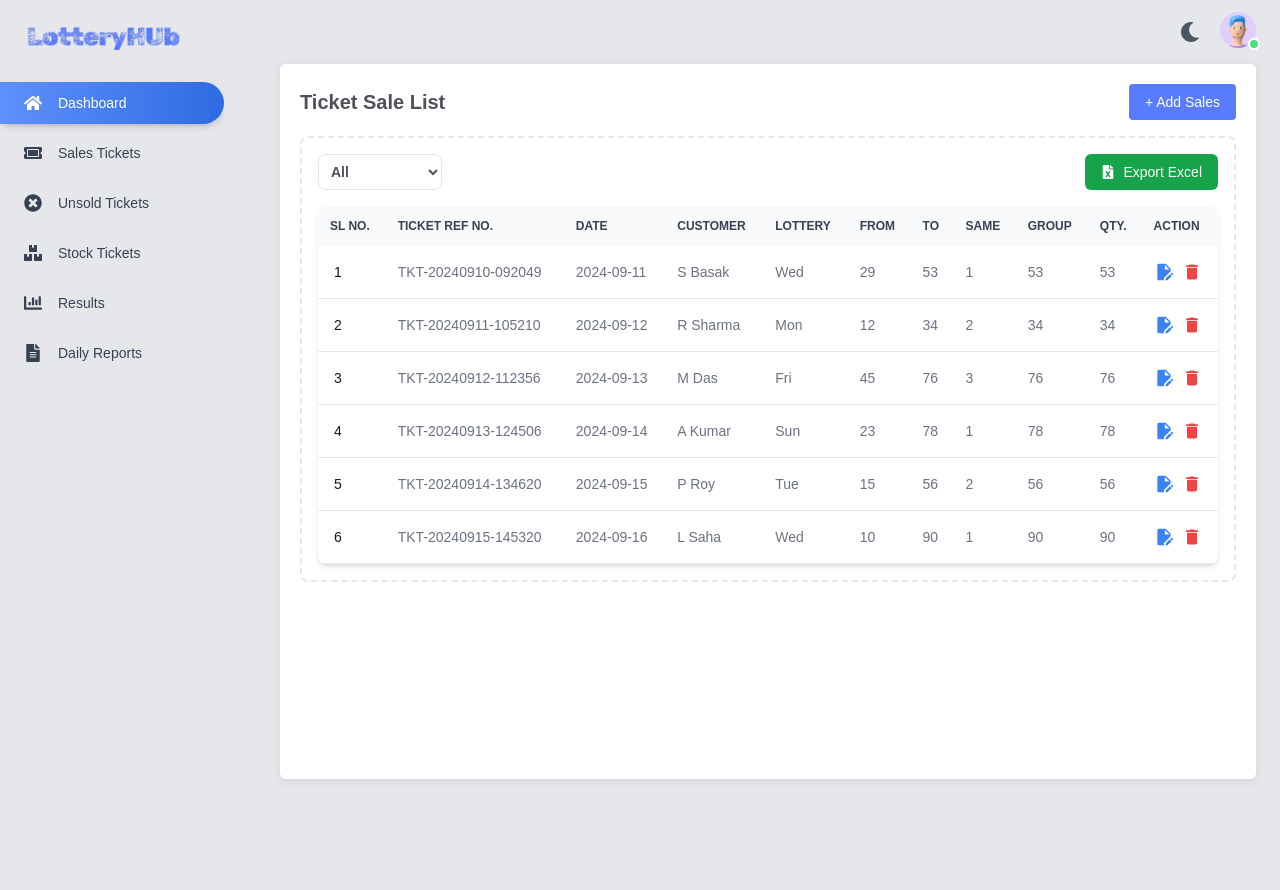
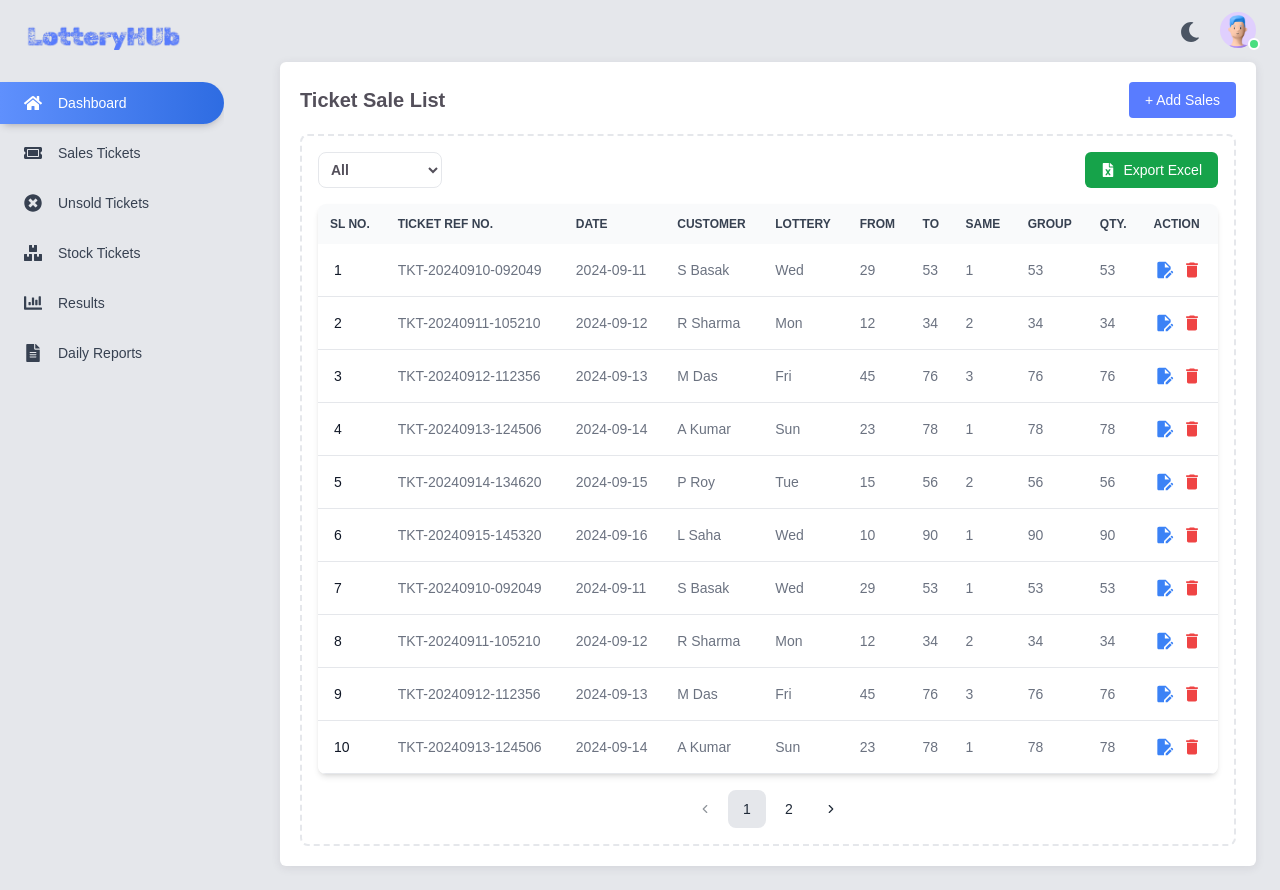
Before and after one commit to supimione/sales-analytics-ui, a Next.js app: page /sales in a window 1280 px wide. Before the commit the page ends 803 px from the top, so only its background shows below. Built offline with nearby package versions, Linux system fonts and the light colour scheme.

Commit message:
implemented the pagination and header area make relative

```diff
--- a/src/app/layout.js
+++ b/src/app/layout.js
@@ -43,7 +43,7 @@ export default function RootLayout({ children }) {
       <body>
         <Sidebar sidebarOpen={sidebarOpen} />
         <Header sidebarToggle={handleSidebarToggle} />
-        <main className="ml-0 lg:ml-64 p-6 mt-10">
+        <main className="ml-0 lg:ml-64 pb-6 px-6">
           <div className="bg-white main-min-height text-[rgba(58,53,65,0.87)] transition-shadow duration-300 ease-[cubic-bezier(0.4,0,0.2,1)] rounded-md shadow-[0px_2px_10px_0px_rgba(58,53,65,0.1)]">
             {children}
           </div>
--- a/src/app/sales/page.js
+++ b/src/app/sales/page.js
@@ -78,6 +78,78 @@ export default function Home() {
       },
       {
         id: 6,
+        ticketRef: "TKT-20240915-145320",
+        date: "2024-09-16",
+        customer: "L Saha",
+        lottery: "Wed",
+        from: "10",
+        to: "90",
+        same: "1",
+        group: "90",
+        ticketQty: 90,
+      },
+      {
+        id: 7,
+        ticketRef: "TKT-20240910-092049",
+        date: "2024-09-11",
+        customer: "S Basak",
+        lottery: "Wed",
+        from: "29",
+        to: "53",
+        same: "1",
+        group: "53",
+        ticketQty: 53,
+      },
+      {
+        id: 8,
+        ticketRef: "TKT-20240911-105210",
+        date: "2024-09-12",
+        customer: "R Sharma",
+        lottery: "Mon",
+        from: "12",
+        to: "34",
+        same: "2",
+        group: "34",
+        ticketQty: 34,
+      },
+      {
+        id: 9,
+        ticketRef: "TKT-20240912-112356",
+        date: "2024-09-13",
+        customer: "M Das",
+        lottery: "Fri",
+        from: "45",
+        to: "76",
+        same: "3",
+        group: "76",
+        ticketQty: 76,
+      },
+      {
+        id: 10,
+        ticketRef: "TKT-20240913-124506",
+        date: "2024-09-14",
+        customer: "A Kumar",
+        lottery: "Sun",
+        from: "23",
+        to: "78",
+        same: "1",
+        group: "78",
+        ticketQty: 78,
+      },
+      {
+        id: 11,
+        ticketRef: "TKT-20240914-134620",
+        date: "2024-09-15",
+        customer: "P Roy",
+        lottery: "Tue",
+        from: "15",
+        to: "56",
+        same: "2",
+        group: "56",
+        ticketQty: 56,
+      },
+      {
+        id: 12,
         ticketRef: "TKT-20240915-145320",
         date: "2024-09-16",
         customer: "L Saha",
--- a/src/components/Header.js
+++ b/src/components/Header.js
@@ -10,7 +10,7 @@ import { FaKey, FaSignOutAlt, FaSun, FaMoon } from "react-icons/fa";
 export default function Header({ sidebarToggle }) {
   const dropdownRef = useRef(null);
   const [isUserMenuOpen, setIsUserMenuOpen] = useState(false);
-  const [isDarkMode, setIsDarkMode] = useState(false); // State for dark/light mode
+  const [isDarkMode, setIsDarkMode] = useState(false);
 
   const toggleUserMenu = () => {
     setIsUserMenuOpen(!isUserMenuOpen);
@@ -44,7 +44,7 @@ export default function Header({ sidebarToggle }) {
   }, [isUserMenuOpen, isDarkMode]);
 
   return (
-    <nav className="fixed top-0 w-full">
+    <nav className="w-full">
       <div className="px-6 py-3 flex items-center justify-between">
         <div className="flex items-center justify-start rtl:justify-end">
           <button
@@ -96,7 +96,7 @@ export default function Header({ sidebarToggle }) {
         {/* User menu dropdown */}
         <div
           ref={dropdownRef}
-          className={`absolute right-6 top-14 w-48 bg-white divide-y divide-gray-100 rounded shadow-lg dark:bg-gray-700 dark:divide-gray-600 transform transition-transform duration-300 ${
+          className={`absolute right-6 top-14 w-48 z-40 bg-white divide-y divide-gray-100 rounded shadow-lg dark:bg-gray-700 dark:divide-gray-600 transform transition-transform duration-300 ${
             isUserMenuOpen
               ? "scale-100 opacity-100"
               : "scale-95 opacity-0 pointer-events-none"
--- a/src/components/SalesList.js
+++ b/src/components/SalesList.js
@@ -1,6 +1,6 @@
 "use client";
 
-import React from "react";
+import React, { useState } from "react";
 import { FaFileExcel } from "react-icons/fa";
 import { MdDelete, MdEditDocument } from "react-icons/md";
 import masterData from "@/data/masterData.json";
@@ -14,6 +14,20 @@ export default function SalesList({
   onEdit,
   onDelete,
 }) {
+  const [currentPage, setCurrentPage] = useState(1);
+
+  const itemsPerPage = 10;
+  const totalPages = Math.ceil(tableData.length / itemsPerPage);
+
+  const currentItems = tableData.slice(
+    (currentPage - 1) * itemsPerPage,
+    currentPage * itemsPerPage
+  );
+
+  const handlePageChange = (page) => {
+    setCurrentPage(page);
+  };
+
   return (
     <>
       <div className="p-4 mt-4 border-2 border-gray-200 border-dashed rounded-lg dark:border-gray-700">
@@ -52,9 +66,9 @@ export default function SalesList({
                 ))}
               </tr>
             </thead>
-            {tableData?.length > 0 ? (
+            {currentItems.length > 0 ? (
               <tbody>
-                {tableData.map((item, index) => (
+                {currentItems.map((item, index) => (
                   <tr
                     key={item.id}
                     className="bg-white border-b dark:bg-gray-800 dark:border-gray-700"
@@ -63,7 +77,7 @@ export default function SalesList({
                       scope="row"
                       className="px-4 py-4 font-medium text-gray-900 whitespace-nowrap dark:text-white"
                     >
-                      {index + 1}
+                      {(currentPage - 1) * itemsPerPage + index + 1}
                     </th>
                     {Object.keys(item).map((key) => {
                       if (key !== "id") {
@@ -102,6 +116,79 @@ export default function SalesList({
             )}
           </table>
         </div>
+
+        {totalPages > 1 && (
+          <nav
+            className="flex justify-center items-center gap-x-1 mt-4"
+            aria-label="Pagination"
+          >
+            <button
+              type="button"
+              className="min-h-[38px] min-w-[38px] py-2 px-2.5 inline-flex justify-center items-center gap-x-2 text-sm rounded-lg text-gray-800 hover:bg-gray-100 focus:outline-none focus:bg-gray-100 disabled:opacity-50 disabled:pointer-events-none dark:text-white dark:hover:bg-white/10 dark:focus:bg-white/10"
+              aria-label="Previous"
+              onClick={() => handlePageChange(currentPage - 1)}
+              disabled={currentPage === 1}
+            >
+              <svg
+                className="shrink-0 size-3.5"
+                xmlns="http://www.w3.org/2000/svg"
+                width="24"
+                height="24"
+                viewBox="0 0 24 24"
+                fill="none"
+                stroke="currentColor"
+                strokeWidth="2"
+                strokeLinecap="round"
+                strokeLinejoin="round"
+              >
+                <path d="m15 18-6-6 6-6"></path>
+              </svg>
+              <span className="sr-only">Previous</span>
+            </button>
+
+            <div className="flex items-center gap-x-1">
+              {Array.from({ length: totalPages }, (_, index) => (
+                <button
+                  key={index + 1}
+                  type="button"
+                  className={`min-h-[38px] min-w-[38px] flex justify-center items-center py-2 px-3 text-sm rounded-lg focus:outline-none focus:bg-gray-300 dark:bg-neutral-600 dark:text-white dark:focus:bg-neutral-500 ${
+                    currentPage === index + 1
+                      ? "bg-gray-200 text-gray-800"
+                      : "text-gray-800 hover:bg-gray-100 dark:text-white dark:hover:bg-white/10"
+                  }`}
+                  onClick={() => handlePageChange(index + 1)}
+                  aria-current={currentPage === index + 1 ? "page" : undefined}
+                >
+                  {index + 1}
+                </button>
+              ))}
+            </div>
+
+            <button
+              type="button"
+              className="min-h-[38px] min-w-[38px] py-2 px-2.5 inline-flex justify-center items-center gap-x-2 text-sm rounded-lg text-gray-800 hover:bg-gray-100 focus:outline-none focus:bg-gray-100 disabled:opacity-50 disabled:pointer-events-none dark:text-white dark:hover:bg-white/10 dark:focus:bg-white/10"
+              aria-label="Next"
+              onClick={() => handlePageChange(currentPage + 1)}
+              disabled={currentPage === totalPages}
+            >
+              <span className="sr-only">Next</span>
+              <svg
+                className="shrink-0 size-3.5"
+                xmlns="http://www.w3.org/2000/svg"
+                width="24"
+                height="24"
+                viewBox="0 0 24 24"
+                fill="none"
+                stroke="currentColor"
+                strokeWidth="2"
+                strokeLinecap="round"
+                strokeLinejoin="round"
+              >
+                <path d="m9 18 6-6-6-6"></path>
+              </svg>
+            </button>
+          </nav>
+        )}
       </div>
     </>
   );
```
